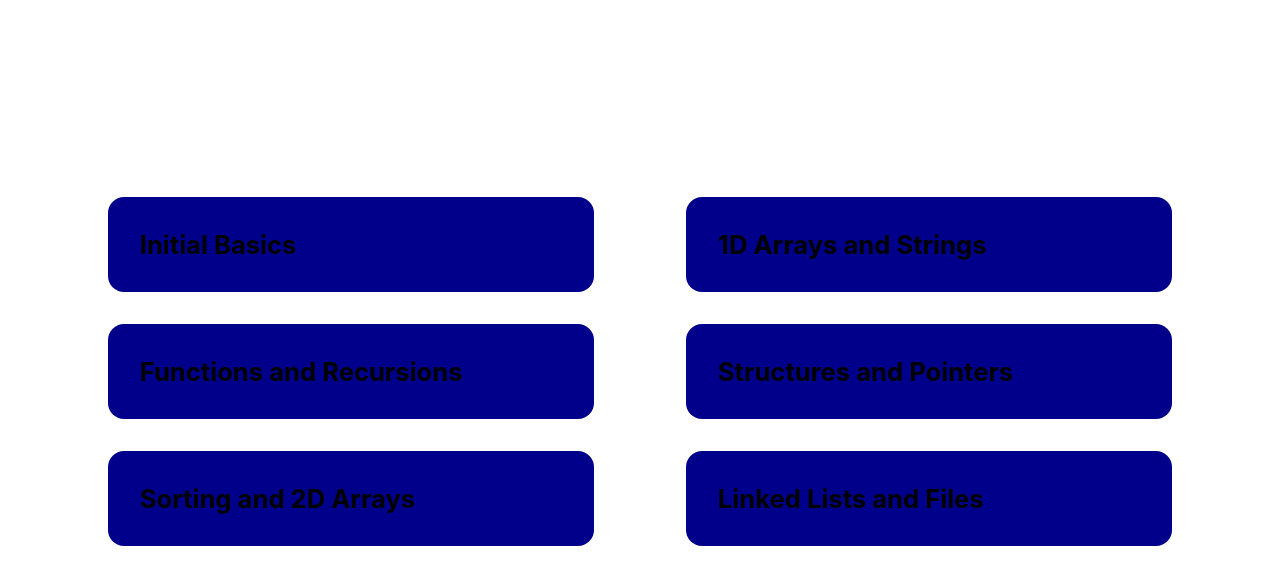
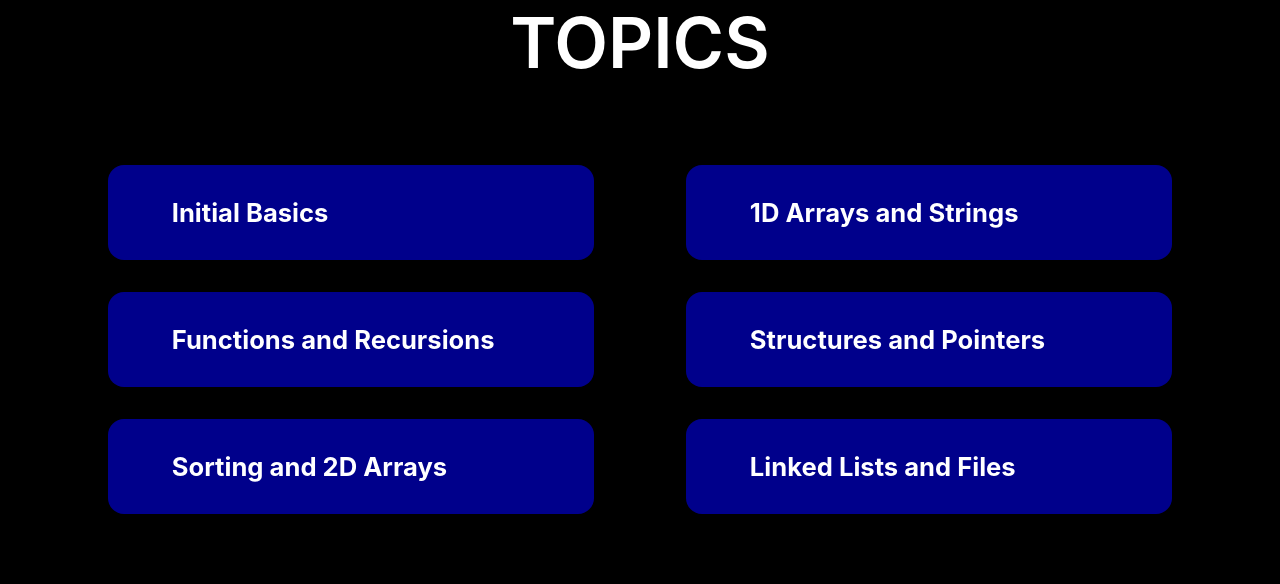
Before and after one commit to KodeinKGP-Technology-Web-3-0-Society/KodeinKGP-Technolgy-Web3.0-Society, a React (Create React App) app in the folder frontend/: page /pds/lab in a window 1280 px wide. Shown: the top 584 px of the page. Built offline with nearby package versions, Linux system fonts and the light colour scheme.

Commit message:
added routes to qna and teams page

```diff
--- a/frontend/src/components/QnAPage/LabProbs/Lab.css
+++ b/frontend/src/components/QnAPage/LabProbs/Lab.css
@@ -18,5 +18,4 @@
 }
 #LabHeader{
     text-align: center;
-    padding: 1rem;
 }
--- a/frontend/src/components/QnAPage/LabProbs/Lab.js
+++ b/frontend/src/components/QnAPage/LabProbs/Lab.js
@@ -4,7 +4,7 @@ import './Lab.css'
 export default function Lab() {
   return (
     <>
-    <div id="LabHeader"><h1>TOPICS</h1></div>
+    <div ><h1 id="LabHeader">TOPICS</h1></div>
     <div id='Lab'>
       {/* <Link to='/pds/lab/initialBasics'>Initial Basics</Link>
       <Link to='/pds/lab/ArrayAndStrings'>1D Arrays and Strings</Link>
--- a/frontend/src/components/QnAPage/LabProbs/LabQuestion.css
+++ b/frontend/src/components/QnAPage/LabProbs/LabQuestion.css
@@ -5,7 +5,7 @@
     margin: 1rem auto;
     background-color: rgb(62, 60, 60);
     border-radius: 1rem;
-
+    color: white;
 }
 #toggleBtn{
     font-size: 1.05rem;
--- a/frontend/src/components/QnAPage/LabTheory.css
+++ b/frontend/src/components/QnAPage/LabTheory.css
@@ -1,3 +1,7 @@
+body{
+    background-color: black;
+}
+
 #LabTheory{
     display: flex;
     flex-wrap: wrap;
@@ -31,10 +35,13 @@
     color: black;
     background-color: blue;
     border-radius: 1rem;
+    color: white;
 }
 a{
     text-decoration: none;
-    color: black;
+    color: white;
+    margin: 2rem;
+
 }
 .LabTheoryHeads{
     margin: 1rem;
```
